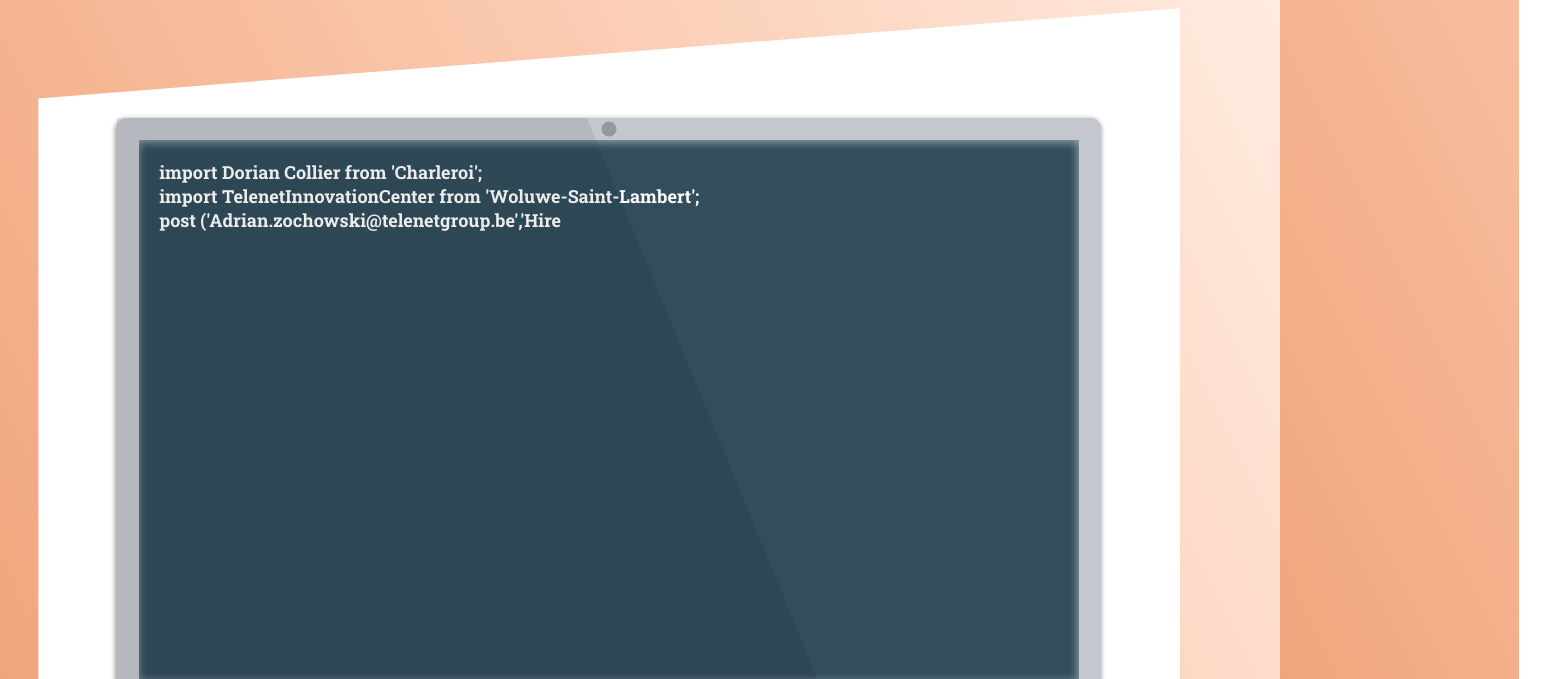
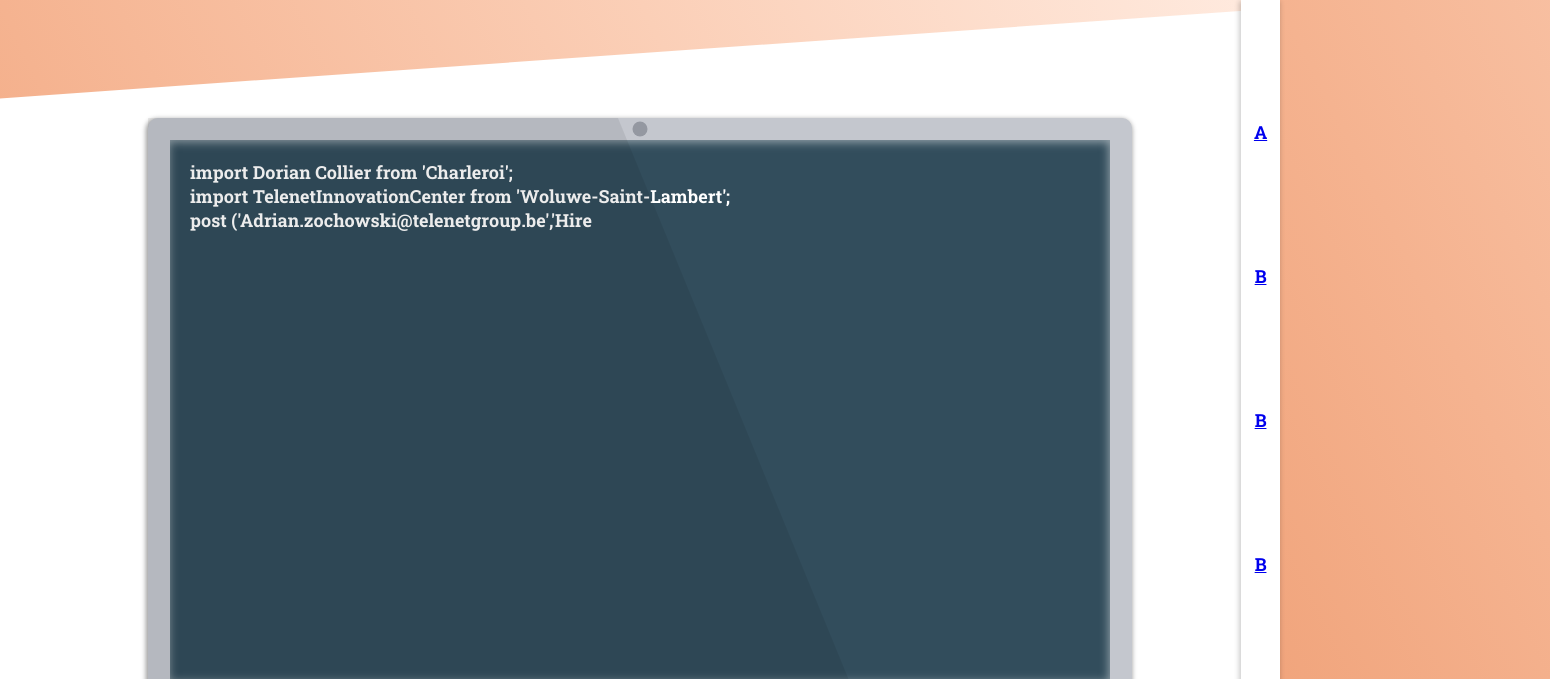
Before and after one commit to ocorneillard/stage, a plain HTML site: page index.html in a window 1280 px wide. Shown: the top 679 px of the page, 1550 px wide, since content can reach past the window. Drawn offline with Linux system fonts and the light colour scheme.

Commit message:
modify side-bar

```diff
--- a/assets/sass/content.sass
+++ b/assets/sass/content.sass
@@ -7,4 +7,4 @@
   font-size : 1.125em
   font-weight : 700
   background-image: linear-gradient(to right top, #e37b47, #ed986b, #f5b390, #fbcfb7, #ffebe0)
-  margin : 0 100px 0 3%
+  margin : 0
--- a/assets/sass/fsection.sass
+++ b/assets/sass/fsection.sass
@@ -25,6 +25,7 @@
   top : -22px
   border-bottom : 36.5rem solid rgba(0,0,0,0.075)
   border-right : 15rem solid transparent
+  border-bottom-left-radius : 10px
   height : 0
   width : 50%
 
--- a/assets/sass/sidebar.sass
+++ b/assets/sass/sidebar.sass
@@ -0,0 +1,20 @@
+.sidebar
+  position : fixed
+  right : 0px
+  padding : 0 1%
+  height : 100vh
+  background : white
+  z-index : 5
+  box-shadow: -1px 2px 5px 1px rgba(0, 0, 0, 0.2)
+  transition : all 0.7s ease
+
+  ul
+    text-align: center
+    list-style-type: none
+
+    li
+      padding-top : 15vh
+      transition : all 0.5s ease
+
+.sidebar:hover
+  padding : 0 2%
--- a/index.html
+++ b/index.html
@@ -13,6 +13,14 @@
 </head>
 <body>
   <div class="main">
+    <section class="sidebar">
+      <ul>
+        <li><a href="#">A</a></li>
+        <li><a href="#">B</a></li>
+        <li><a href="#">B</a></li>
+        <li><a href="#">B</a></li>
+      </ul>
+    </section>
   <section class="office">
     <div class="screen">
       <div class="starter">
```
Also changed, not shown: style.css, 1 other file.
